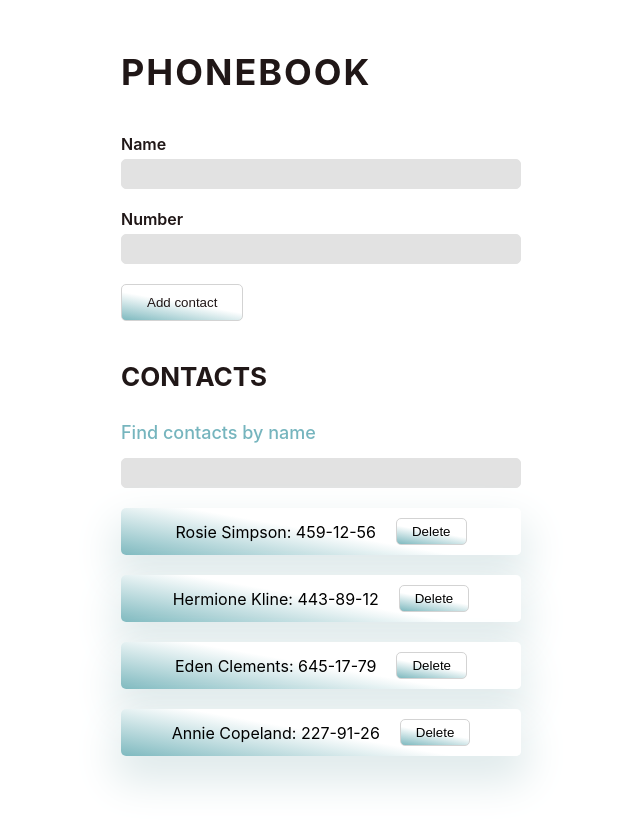
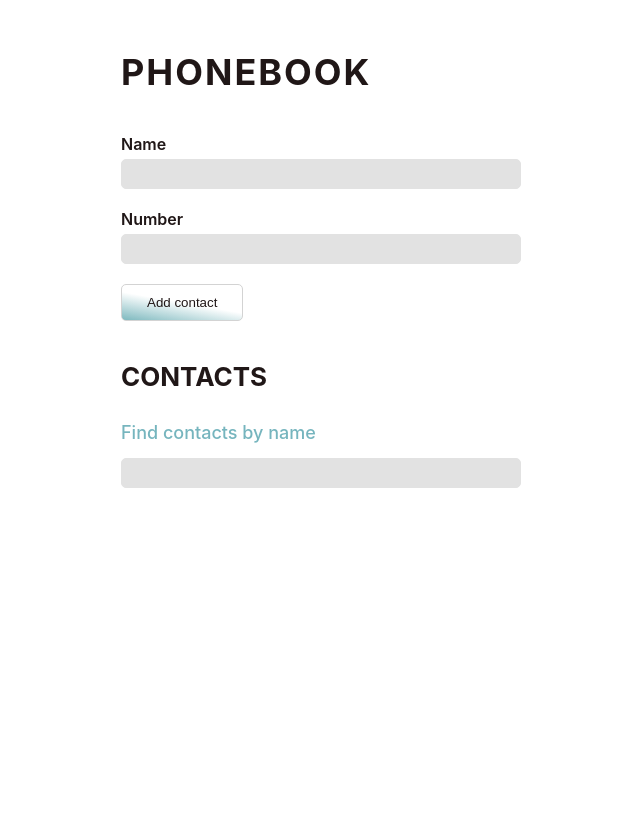
Before and after one commit to ChristinaFrantsova/goit-react-hw-08-phonebook, a React (Create React App) app: page / in a window 1280 px wide. Shown: the top 826 px of the page, without its empty margins (284-924 px from the left). After the commit the page ends 800 px from the top, so only its background shows below. Built offline with nearby package versions, Linux system fonts and the light colour scheme.

Commit message:
fixed locale storage bugs

```diff
--- a/src/components/App.jsx
+++ b/src/components/App.jsx
@@ -6,23 +6,13 @@
 import { Container, Title, Subtitle } from './App.styled';
 
 export const App = () => {
-  const [contacts, setContacts] = useState([
-    { id: 'id-1', name: 'Rosie Simpson', number: '459-12-56' },
-    { id: 'id-2', name: 'Hermione Kline', number: '443-89-12' },
-    { id: 'id-3', name: 'Eden Clements', number: '645-17-79' },
-    { id: 'id-4', name: 'Annie Copeland', number: '227-91-26' },
-  ]);
+  const [contacts, setContacts] = useState(
+    () => JSON.parse(localStorage.getItem('contacts')) ?? []
+  );
+  // Під час завантаження застосунку контакти, якщо такі є, зчитуються
+  //  з локального сховища і записуються у стан ---- перенесла в UseState.
+
   const [filter, setFilter] = useState('');
-
-  // Під час завантаження застосунку контакти, якщо такі є, зчитуються
-  //  з локального сховища і записуються у стан.
-  useEffect(() => {
-    const contactsItem = localStorage.getItem('contacts');
-    const parsedContacts = JSON.parse(contactsItem);
-    if (parsedContacts) {
-      setContacts(parsedContacts);
-    }
-  }, []);
 
   // Під час додавання та видалення контакту контакти зберігаються
   // у локальне сховище localStorage.
```
